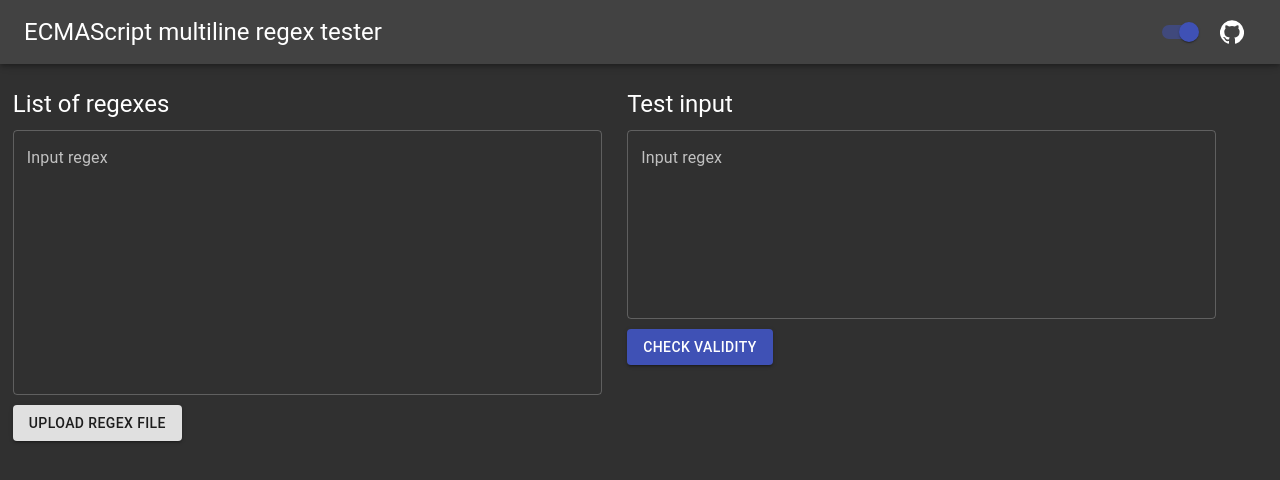
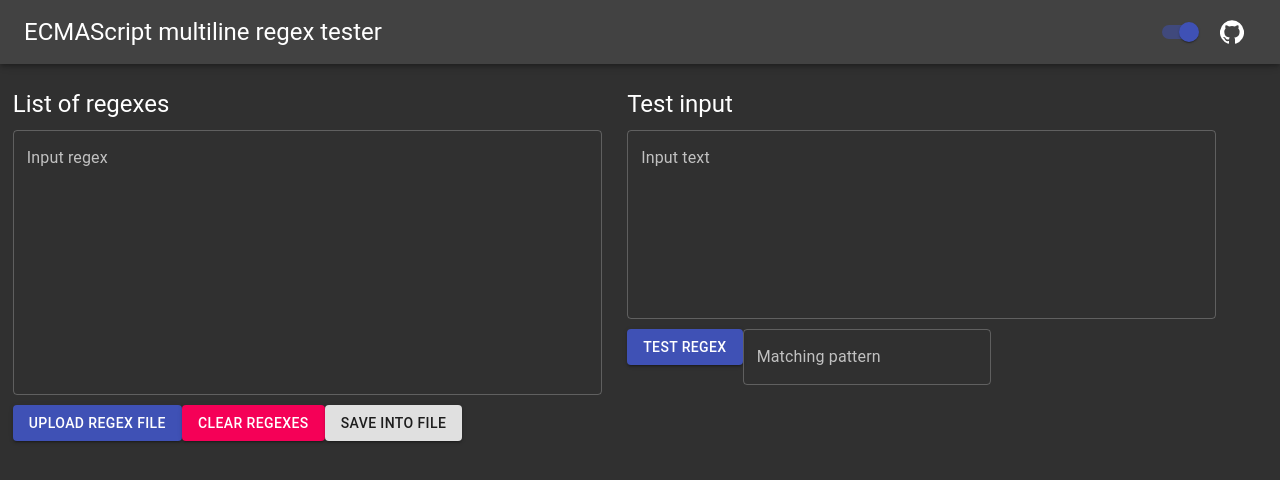
Before and after one commit to daftmaple/multiline-regex-tester, a React (Create React App) app: page / in a window 1280 px wide. Shown: the top 480 px of the page. Built offline with nearby package versions, Linux system fonts and the light colour scheme.

Commit message:
A working tester with terrible layout

```diff
--- a/src/components/Main.tsx
+++ b/src/components/Main.tsx
@@ -11,11 +11,39 @@
 
 const styles = (theme: Theme) => createStyles({});
 
-interface IProps extends WithStyles<typeof styles> { }
+interface IProps extends WithStyles<typeof styles> {}
 
 const Main: React.FC<IProps> = () => {
   const [inputValue, setInputValue] = React.useState('');
   const [testValue, setTestValue] = React.useState('');
+  const [matchingPattern, setMatchingPattern] = React.useState('');
+
+  const setInput = (f: File) => {
+    const r = new FileReader();
+    r.onloadend = () => {
+      const i = r.result;
+      if (typeof i === 'string') {
+        setInputValue(i);
+      }
+    };
+    r.readAsText(f);
+  };
+
+  const checkRegexes = () => {
+    const t = inputValue.split('\n');
+    for (let i = 0; i < t.length; i++) {
+      const pattern = t[i];
+      if (pattern.length === 0) continue;
+      const re = new RegExp(pattern.replace(/(\r\n|\n|\r)/gim, ''), 'igm');
+      if (re.test(testValue)) {
+        setMatchingPattern(pattern);
+        return;
+      }
+    }
+    setMatchingPattern('No matching pattern');
+  };
+
+  React.useEffect(() => {}, [matchingPattern]);
 
   return (
     <div
@@ -48,16 +76,30 @@
           variant="outlined"
           color="primary"
           value={inputValue}
+          onChange={(input) => setInputValue(input.target.value)}
           style={{
             marginTop: 10,
             marginBottom: 10,
           }}
         />
 
-        <Button variant="contained" component="label">
+        <Button variant="contained" color="primary">
           Upload regex file
-          <input type="file" accept="text/plain" style={{ display: 'none' }} />
+          <input
+            type="file"
+            accept="text/plain"
+            style={{ display: 'none' }}
+            onChange={(e) => setInput(e.target.files![0])}
+          />
         </Button>
+        <Button
+          variant="contained"
+          color="secondary"
+          onClick={() => setInputValue('')}
+        >
+          Clear regexes
+        </Button>
+        <Button variant="contained">Save into file</Button>
       </div>
       <div
         style={{
@@ -71,7 +113,7 @@
 
         <TextField
           id="filled-multiline-static"
-          label="Input regex"
+          label="Input text"
           multiline
           fullWidth
           rows={8}
@@ -79,15 +121,29 @@
           variant="outlined"
           color="primary"
           value={testValue}
+          onChange={(input) => setTestValue(input.target.value)}
           style={{
             marginTop: 10,
             marginBottom: 10,
           }}
         />
 
-        <Button variant="contained" color="primary">
-          Check validity
+        <Button
+          variant="contained"
+          color="primary"
+          onClick={() => checkRegexes()}
+        >
+          Test regex
         </Button>
+        <TextField
+          id="outlined-disabled"
+          label="Matching pattern"
+          value={matchingPattern}
+          variant="outlined"
+          InputProps={{
+            readOnly: true,
+          }}
+        />
       </div>
     </div>
   );
```
